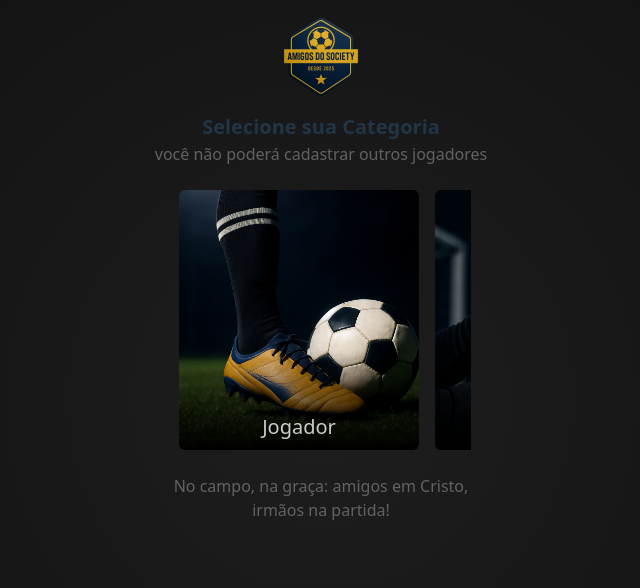
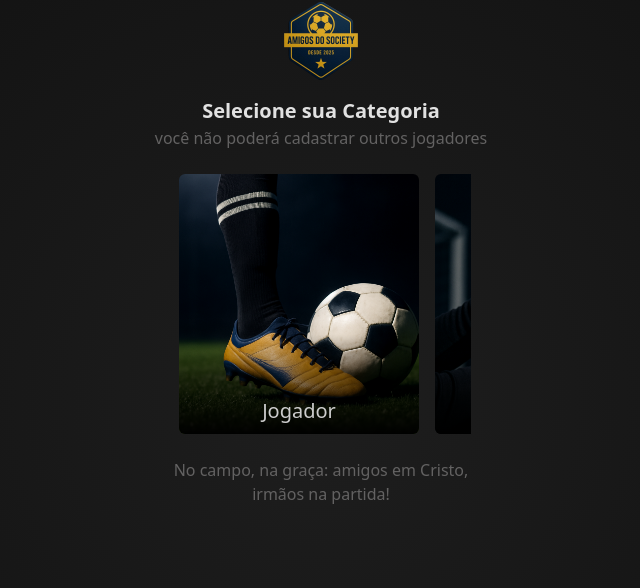
Before and after one commit to Lucas-RS-Almeida/amigos-society-client, a React (Vite) app: page / in a window 1280 px wide. Shown: the top 588 px of the page, without its empty margins (319-959 px from the left). Built offline with nearby package versions, Linux system fonts and the light colour scheme; no server answers.

Commit message:
update: margin removed from the body

```diff
--- a/src/index.css
+++ b/src/index.css
@@ -19,7 +19,6 @@ body {
   margin: 0;
   min-width: 320px;
   min-height: 100vh;
-  padding: 1rem;
   background: radial-gradient(circle at center, #1e1e1e 0%, #0f0f0f 100%);
 }
 
@@ -39,13 +38,6 @@ a {
 
 @media (prefers-color-scheme: light) {
   :root {
-    color: #213547;
     background-color: #ffffff;
   }
-  a:hover {
-    color: #747bff;
-  }
-  button {
-    background-color: #f9f9f9;
-  }
 }
```
